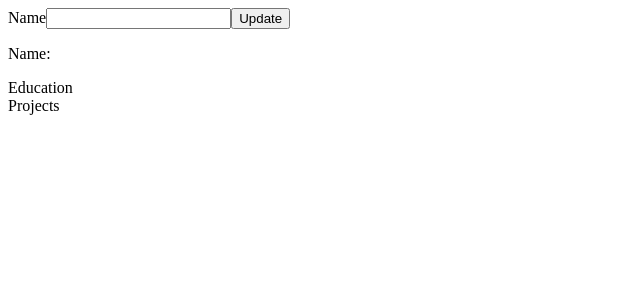
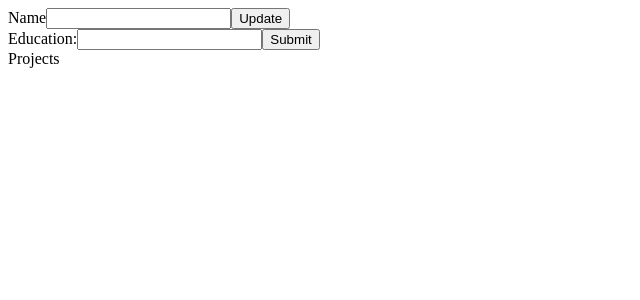
Before and after one commit to violetguos/cv-react, a React (Create React App) app: page / in a window 1280 px wide. Shown: the top 300 px of the page, without its empty margins (0-640 px from the left). Built offline with nearby package versions, Linux system fonts and the light colour scheme.

Commit message:
Figure out how to render results with a condition in render

```diff
--- a/src/components/Education.js
+++ b/src/components/Education.js
@@ -1,7 +1,39 @@
-const Education = (props) => {
+import React from "react";
 
-    return (
-        <section>Education</section>
-    )
+class Education extends React.Component {
+    constructor(props) {
+      super(props);
+      this.state = {value: '', editMode: true};
+
+      this.handleChange = this.handleChange.bind(this);
+      this.handleSubmit = this.handleSubmit.bind(this);
+    }
+
+    handleChange(event) {    this.setState({value: event.target.value});  }
+    handleSubmit(event) {
+      event.preventDefault();
+      this.setState({editMode: false})
+    }
+
+    render() {
+
+      if(this.state.editMode){
+        return (
+          <form onSubmit={this.handleSubmit}>
+            <label>
+              Education:
+              <input type="text" value={this.state.value} onChange={this.handleChange} />
+            </label>
+            <input type="submit" value="Submit" />
+          </form>
+        );
+      }
+      else{
+        return (
+          <p>{this.state.value}</p>
+        )
+      }
+
+    }
 }
 export default Education;
--- a/src/components/Info.js
+++ b/src/components/Info.js
@@ -2,11 +2,12 @@
 
 const Info = () => {
   const [name, setName] = useState('');
+  const [editMode, setEditMode] = useState(true);
   const onSubmit = (e) => {
-    e.preventDefault()
-    console.log(name);
+    e.preventDefault();
+    setEditMode(false);
   }
-
+  if(editMode){
     return (
       <div>
         <form onSubmit={onSubmit}>
@@ -21,8 +22,14 @@
           Update
         </button>
         </form>
-      <p>Name: {name}</p>
       </div>
     )
   }
+  else{
+    return (
+      <p>Name: {name}</p>
+    )
+  }
+
+}
 export default Info;
```
Also changed, not shown: 1 other file (tests, documents, lock files or other folders). Lines whose indentation alone changed are shown as unchanged.
